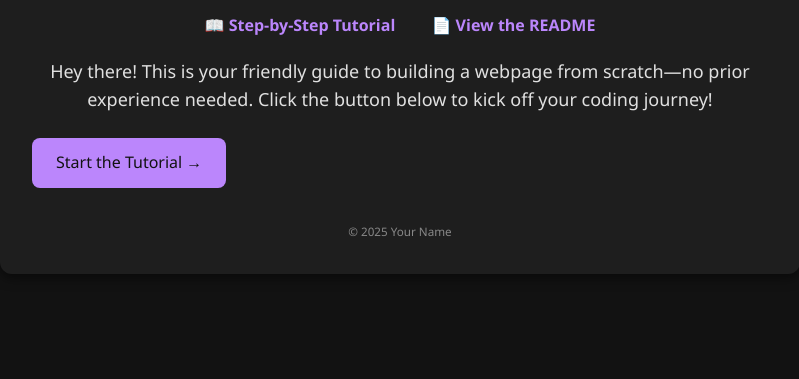
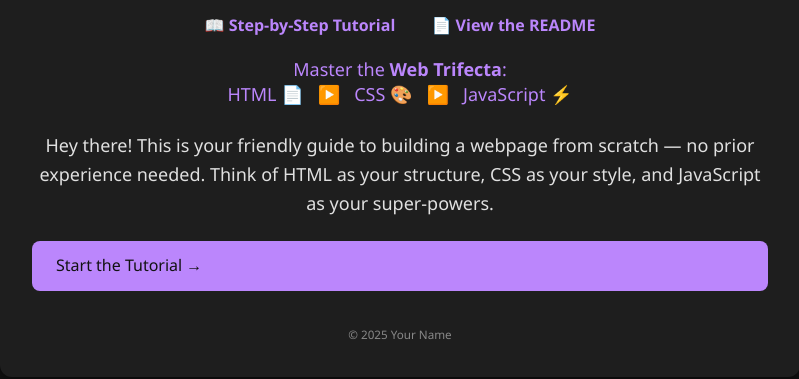
Before and after one commit to dripz0r/simple-webpage, a plain HTML site: page index.html in a window 1280 px wide. Shown: the part 195-574 px from the top of the page, without its empty margins (240-1039 px from the left). Drawn offline with Linux system fonts and the light colour scheme.

Commit message:
few tweaks

```diff
--- a/index.html
+++ b/index.html
@@ -18,9 +18,15 @@
     </nav>
 
     <main class="main-content">
+      <!-- New Trifecta intro -->
+      <p class="trifecta">
+        Master the <strong>Web Trifecta</strong>:<br/>
+        HTML 📄 &nbsp;&nbsp;▶️&nbsp;&nbsp; CSS 🎨 &nbsp;&nbsp;▶️&nbsp;&nbsp; JavaScript ⚡
+      </p>
+
       <p>
-        Hey there! This is your friendly guide to building a webpage from scratch—no prior experience needed.
-        Click the button below to kick off your coding journey!
+        Hey there! This is your friendly guide to building a webpage from scratch — no prior experience needed.
+        Think of HTML as your structure, CSS as your style, and JavaScript as your super-powers.
       </p>
       <a class="btn" href="tutorial.html">Start the Tutorial →</a>
     </main>
--- a/style.css
+++ b/style.css
@@ -57,8 +57,18 @@
     text-align: center;
   }
 
+  /* Trifecta banner */
+.trifecta {
+    font-size: 1.25rem;
+    margin-bottom: 1.5rem;
+    color: var(--accent);
+    text-align: center;
+    line-height: 1.4;
+  }
+
   .btn {
-    display: inline-block;
+  display: block;
+  margin: 1rem auto 0;
   padding: 0.75rem 1.5rem;
   background: var(--accent);
   color: var(--bg);
@@ -70,6 +80,7 @@
   transition: opacity 0.2s ease;
 }
 
+
   .btn:hover {
     opacity: 0.8;
   }
```
Also changed, not shown: tutorial.html (+14 -1 lines), 1 other file. Lines whose indentation alone changed are shown as unchanged.
